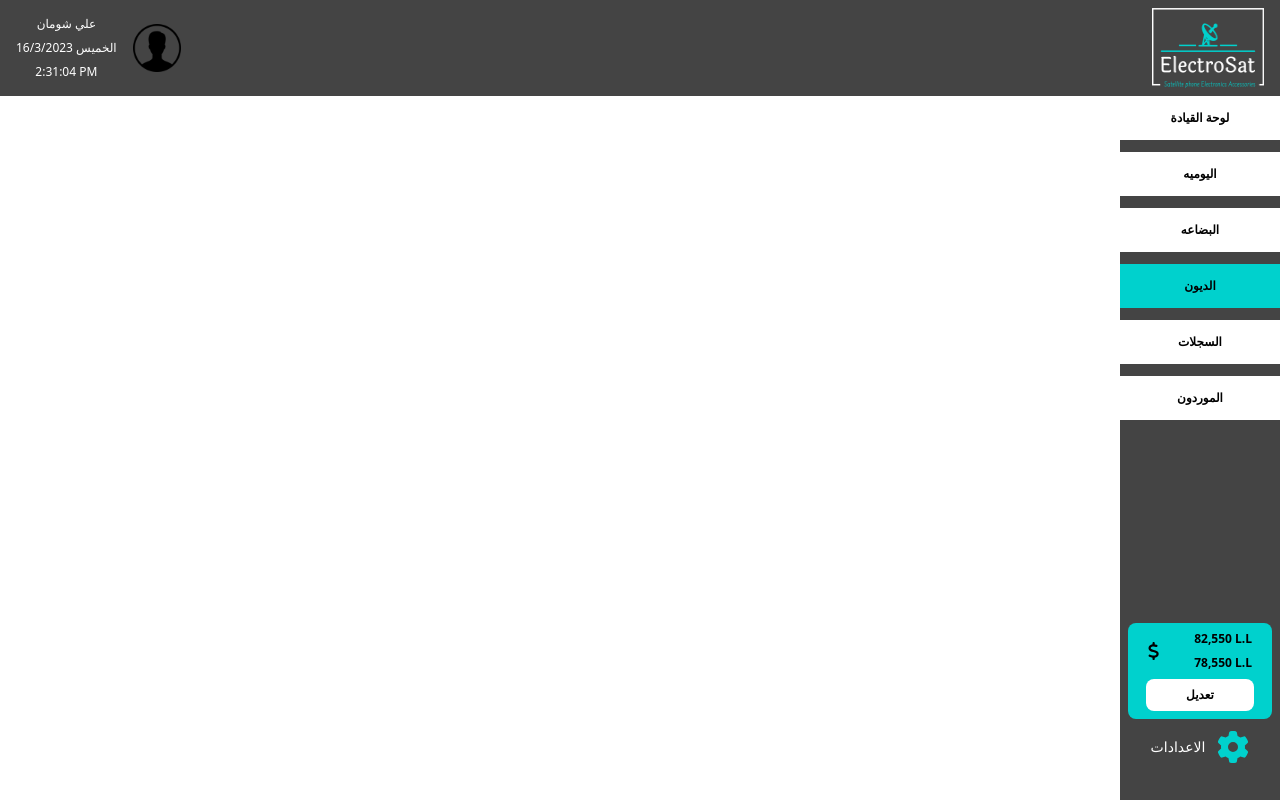
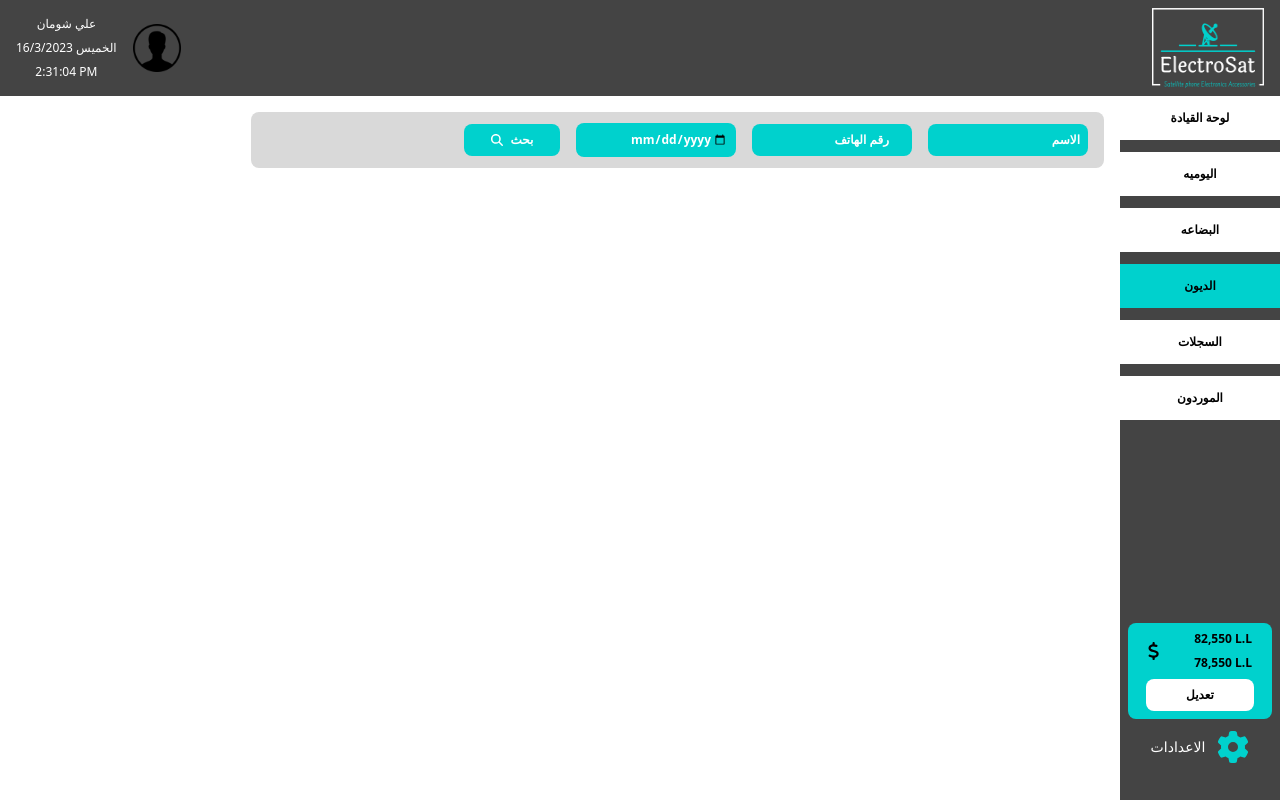
Before and after one commit to aliShouman0/electro-sat, a React (Create React App) app in the folder electro-sat/: page /creditors in a window 1280 px wide. Built offline with nearby package versions, Linux system fonts and the light colour scheme.

Commit message:
Frontend: Adding topbar for sreaching

```diff
--- a/electro-sat/src/pages/Creditors/Creditors.jsx
+++ b/electro-sat/src/pages/Creditors/Creditors.jsx
@@ -3,13 +3,47 @@ import React from "react";
 import NavBar from "../../components/NavBar/NavBar";
 import SideBar from "../../components/SideBar/SideBar";
 import userImg from "../../assets/images/userImg.png";
+import { FontAwesomeIcon } from "@fortawesome/react-fontawesome";
+import { faSearch } from "@fortawesome/free-solid-svg-icons";
 
 function Creditors() {
+  const search = (e) => {
+    e.preventDefault();
+  };
+
   return (
     <>
       <NavBar userName={"علي شومان"} userImg={userImg} />
       <SideBar />
-      <main className="fixed   w-[80%] h-full flex flex-col items-end  overflow-y-auto overflow-x-hidden    top-28  right-44 text-white font-bold"></main>
+      <main className="fixed   w-[80%] h-full flex flex-col items-end  overflow-y-auto overflow-x-hidden    top-28  right-44 text-white font-bold">
+        <div className="top-bar bg-greyBar h-14 py-2 w-5/6  rounded-lg flex items-center  justify-end font-bold  ">
+          <form onSubmit={search}>
+            <button
+              type="submit"
+              className="bg-secondary mr-4 py-2 px-2   text-xs  rounded-lg hover:opacity-60 hover:font-semibold hover:text-sm transition-all	 outline-none w-24   "
+            >
+              <FontAwesomeIcon icon={faSearch} className="mr-2" />
+              بحث
+            </button>
+
+            <input
+              type="date"
+              className="bg-secondary mr-4 py-2 px-2  text-xs  rounded-lg hover:opacity-60 hover:font-semibold hover:text-sm transition-all	 outline-none w-40  text-white placeholder:text-white text-right "
+            />
+
+            <input
+              type="number"
+              className="bg-secondary mr-4 py-2 px-2   text-xs  rounded-lg hover:opacity-60 hover:font-semibold hover:text-sm transition-all	 outline-none w-40  text-white placeholder:text-white text-right "
+              placeholder="رقم الهاتف"
+            />
+            <input
+              type="text"
+              className="bg-secondary mr-4 py-2 px-2  text-xs  rounded-lg hover:opacity-60 hover:font-semibold hover:text-sm transition-all	 outline-none w-40  text-white placeholder:text-white text-right "
+              placeholder="الاسم"
+            />
+          </form>
+        </div>
+      </main>
     </>
   );
 }
```
